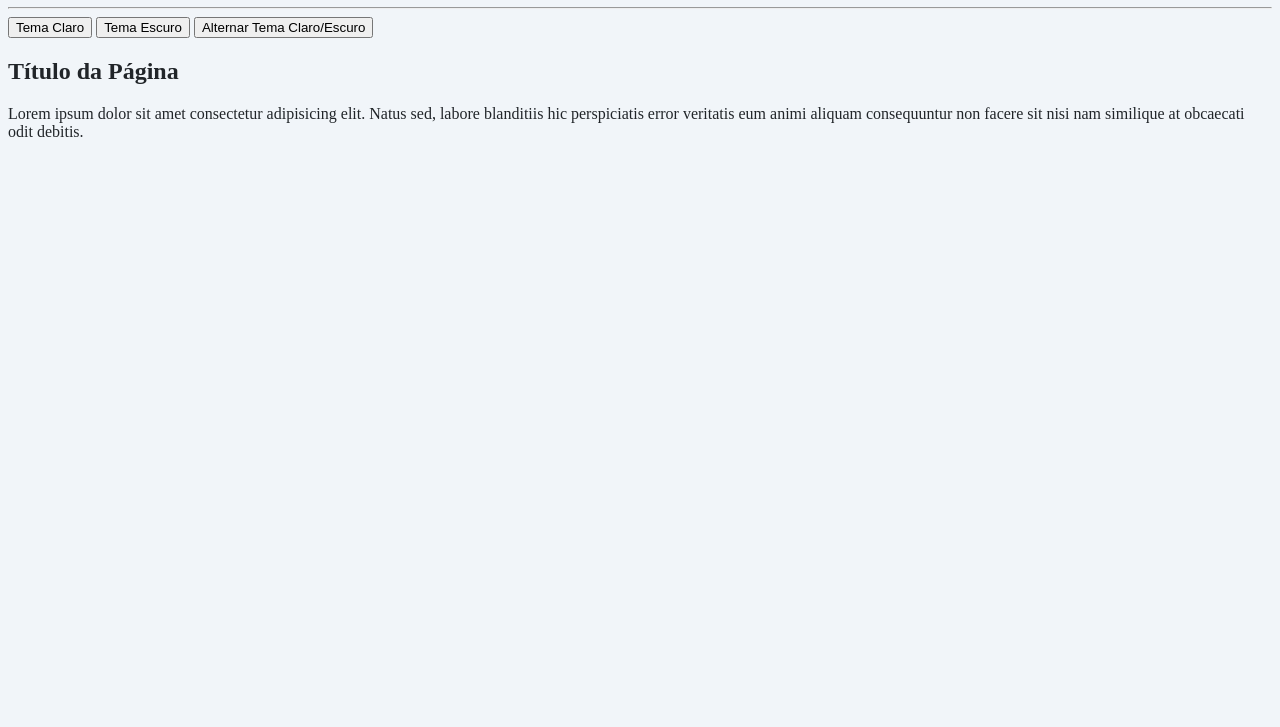
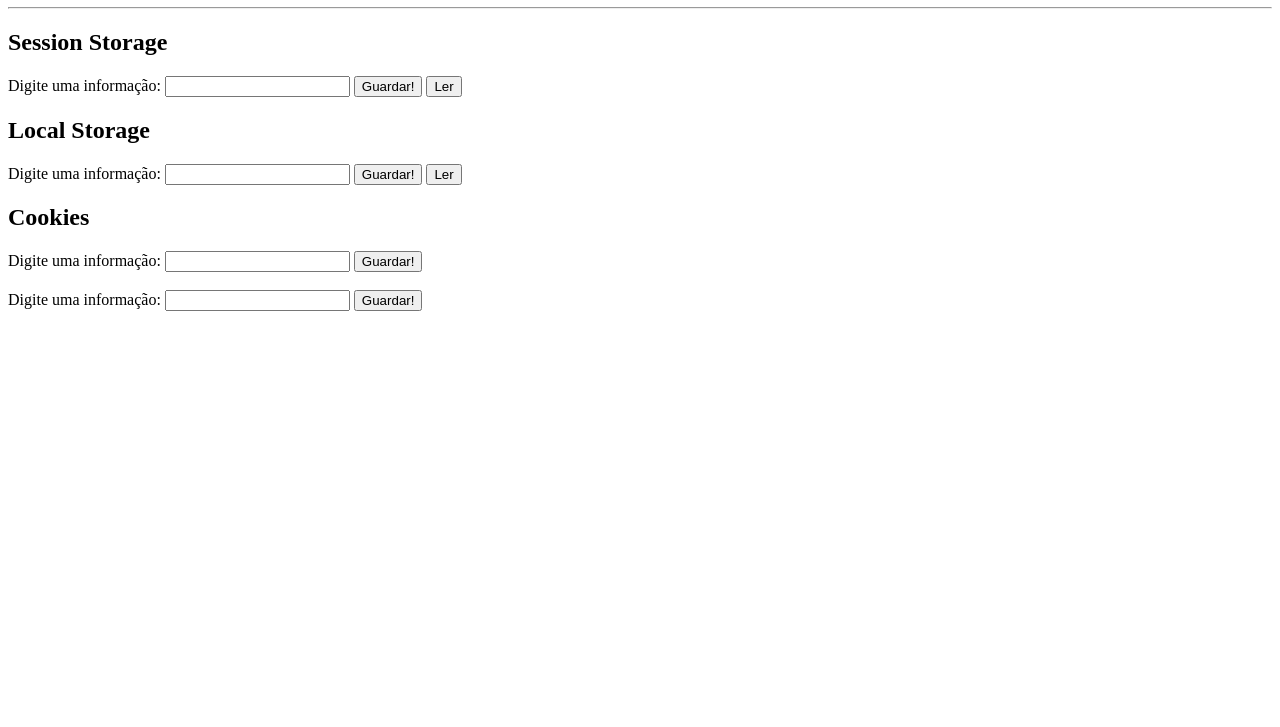
Before and after one commit to hiag0liveira/Training_JavaScript, a plain HTML site: page DOM-Document_Object_Model/12-Recursos-de-Armazenamento-do-Navegador/index.html in a window 1280 px wide. Shown: the part 73-800 px from the top of the page. Drawn offline with Linux system fonts and the light colour scheme.

Commit message:
Update index.html

```diff
--- a/DOM-Document_Object_Model/12-Recursos-de-Armazenamento-do-Navegador/index.html
+++ b/DOM-Document_Object_Model/12-Recursos-de-Armazenamento-do-Navegador/index.html
@@ -4,25 +4,29 @@
   <meta charset="UTF-8">
   <meta http-equiv="X-UA-Compatible" content="IE=edge">
   <meta name="viewport" content="width=device-width, initial-scale=1.0">
-  <title>Manipulando Estilos com Javascript</title>
-
-  <style>
-    .is-light { background-color: #f1f5f9; color: #212529; }
-    .is-dark { background-color: #212529; color: #f1f5f9; }
-  </style>
-
+  <title>Recursos de Armazenamento do Navegador</title>
   <script src="./index.js" defer></script>
 </head>
-
-<body class="is-light">
-  <h1>Manipulando Estilos com Javascript</h1>
+<body>
+  <h1>Recursos de Armazenamento do Navegador</h1>
   <hr>
-  <button id="lightBtn">Tema Claro</button>
-  <button id="darkBtn">Tema Escuro</button>
-  <button id="switchBtn">Alternar Tema Claro/Escuro</button>
-  <h2>Título da Página</h2>
-  <p>
-    Lorem ipsum dolor sit amet consectetur adipisicing elit. Natus sed, labore blanditiis hic perspiciatis error veritatis eum animi aliquam consequuntur non facere sit nisi nam similique at obcaecati odit debitis.
-  </p>
+  <h2>Session Storage</h2>
+  <label for="session">Digite uma informação:</label>
+  <input type="text" id="session">
+  <button id="sessionBtn">Guardar!</button>
+  <button id="readSesssion">Ler</button>
+  <h2>Local Storage</h2>
+  <label for="local">Digite uma informação:</label>
+  <input type="text" id="local">
+  <button id="localBtn">Guardar!</button>
+  <button id="readLocal">Ler</button>
+  <h2>Cookies</h2>
+  <label for="cookie">Digite uma informação:</label>
+  <input type="text" id="cookie">
+  <button id="cookieBtn">Guardar!</button>
+  <br><br>
+  <label for="cookie2">Digite uma informação:</label>
+  <input type="text" id="cookie2">
+  <button id="cookie2Btn">Guardar!</button>
 </body>
 </html>
```
